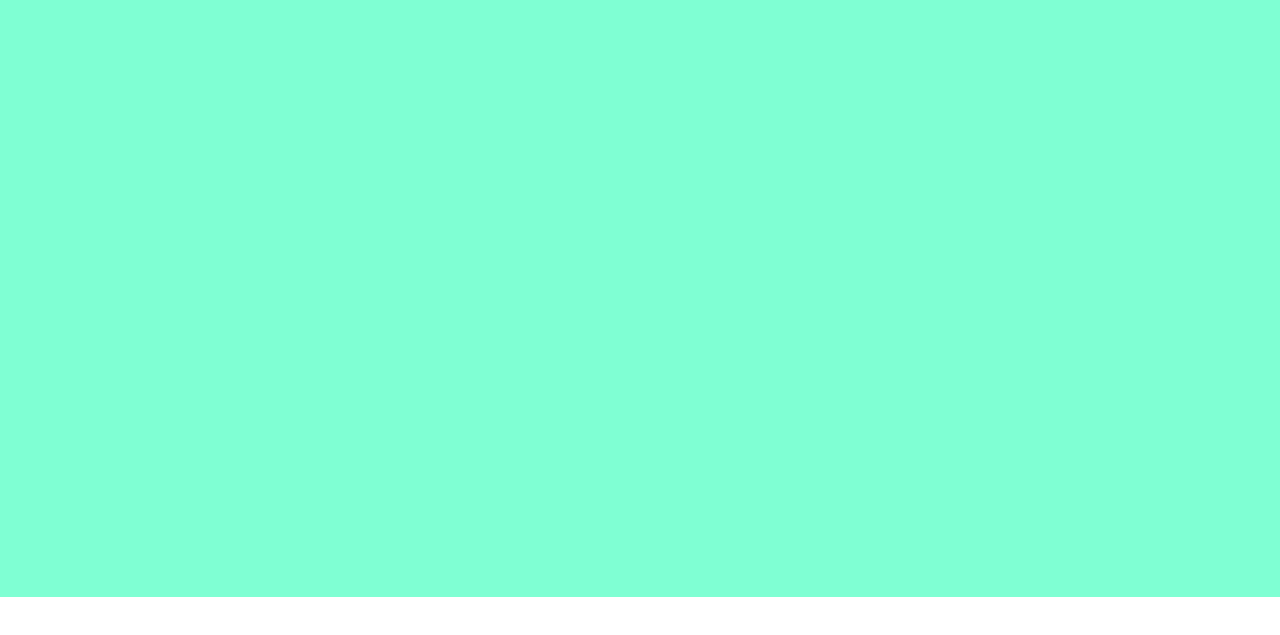
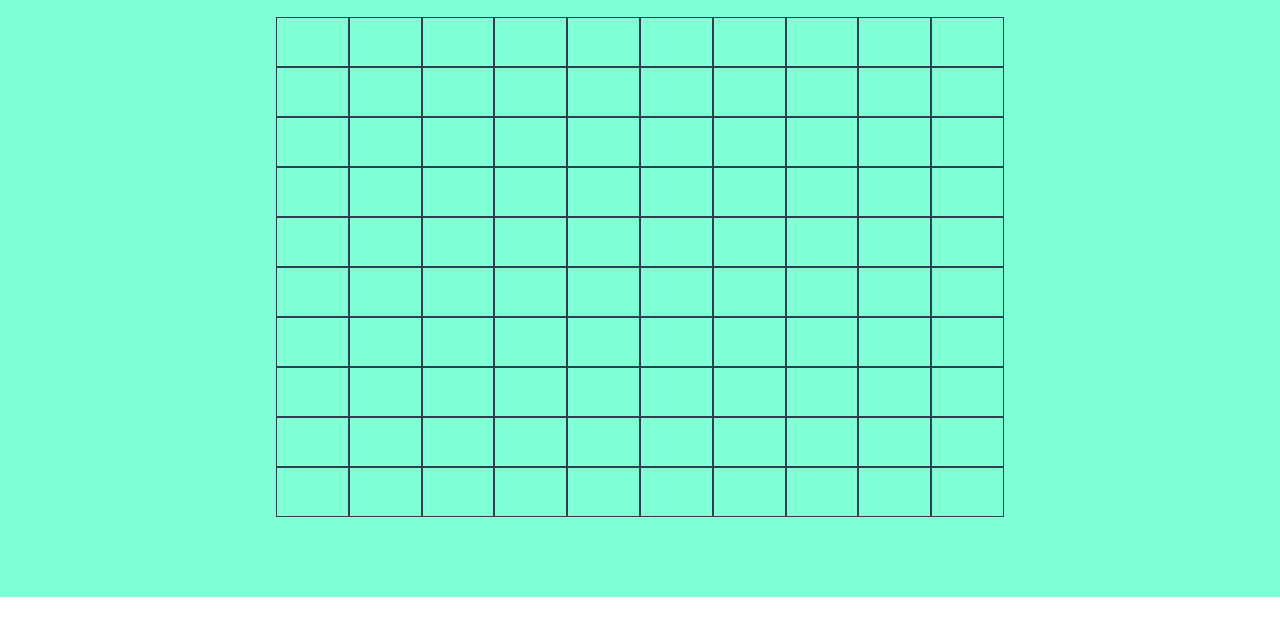
Before and after one commit to alessiafabbioni/js-campominato-grid, a plain HTML site: page index.html in a window 1280 px wide. Shown: the part 123-758 px from the top of the page. Drawn offline with nearby package versions, Linux system fonts and the light colour scheme.

Commit message:
Grid creation

```diff
--- a/script.js
+++ b/script.js
@@ -0,0 +1,20 @@
+//Seleziono elemento contenitore e creo i relativi box
+
+const gridElement = document.getElementById("gridContainer");
+
+for (let i = 0; i < 100; i++) {
+
+    const newElement = createmyElement("div", "grid-box")
+    gridElement.append(newElement);
+
+}
+
+//Definizione funzione
+
+function createmyElement(tagtype, classname) {
+
+    const currentElemnt = document.createElement(tagtype);
+    currentElemnt.classList.add(classname);
+
+    return currentElemnt;
+}
--- a/stylesheet/style.css
+++ b/stylesheet/style.css
@@ -44,3 +44,21 @@ header button{
     padding: 10px;
     margin: 30px 30px;
 }
+
+.grid {
+    display: flex;
+    flex-wrap: wrap;
+    width: 60%;
+    margin: 0 auto;
+    padding: 20px;
+}
+
+
+.grid-box {
+    flex-basis: calc(10%);
+    width: 50px;
+    height: 50px;
+    border: 1px solid #2c3e50;
+    display: flex;
+    flex-direction: row;
+}
```
Also changed, not shown: index.html (+3 -1 lines).
